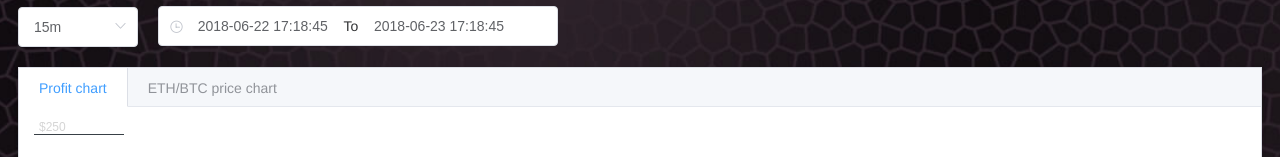
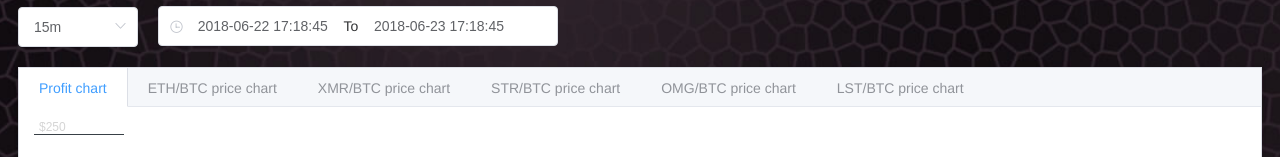
Before and after one commit to XJTLU-HACKATHON2018/codebase, a Vue app in the folder mercurius-web/: page /#/detail in a window 1280 px wide. Shown: the part 150-307 px from the top of the page. Built offline with nearby package versions, Linux system fonts and the light colour scheme; no server answers; a small style sheet from the web is missing.

Commit message:
Add tabs for different coins

```diff
--- a/mercurius-web/src/views/Detail.vue
+++ b/mercurius-web/src/views/Detail.vue
@@ -51,6 +51,30 @@
               </div>
             </el-tab-pane>
             <el-tab-pane label="ETH/BTC price chart">
+              <div class="mutillinechart">
+                <!-- <multi-line-chart class="echarts"></multi-line-chart> -->
+                <candlestick class="echarts"></candlestick>
+              </div>
+            </el-tab-pane>
+            <el-tab-pane label="XMR/BTC price chart">
+              <div class="mutillinechart">
+                <!-- <multi-line-chart class="echarts"></multi-line-chart> -->
+                <candlestick class="echarts"></candlestick>
+              </div>
+            </el-tab-pane>
+            <el-tab-pane label="STR/BTC price chart">
+              <div class="mutillinechart">
+                <!-- <multi-line-chart class="echarts"></multi-line-chart> -->
+                <candlestick class="echarts"></candlestick>
+              </div>
+            </el-tab-pane>
+            <el-tab-pane label="OMG/BTC price chart">
+              <div class="mutillinechart">
+                <!-- <multi-line-chart class="echarts"></multi-line-chart> -->
+                <candlestick class="echarts"></candlestick>
+              </div>
+            </el-tab-pane>
+            <el-tab-pane label="LST/BTC price chart">
               <div class="mutillinechart">
                 <!-- <multi-line-chart class="echarts"></multi-line-chart> -->
                 <candlestick class="echarts"></candlestick>
```
